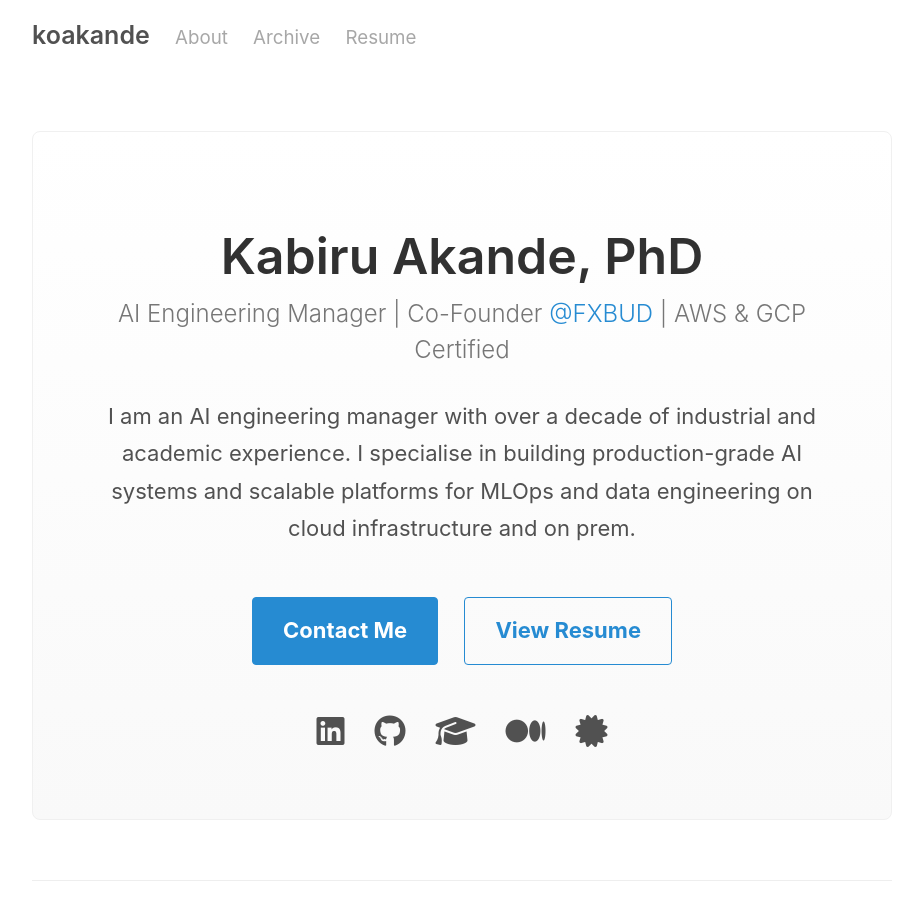
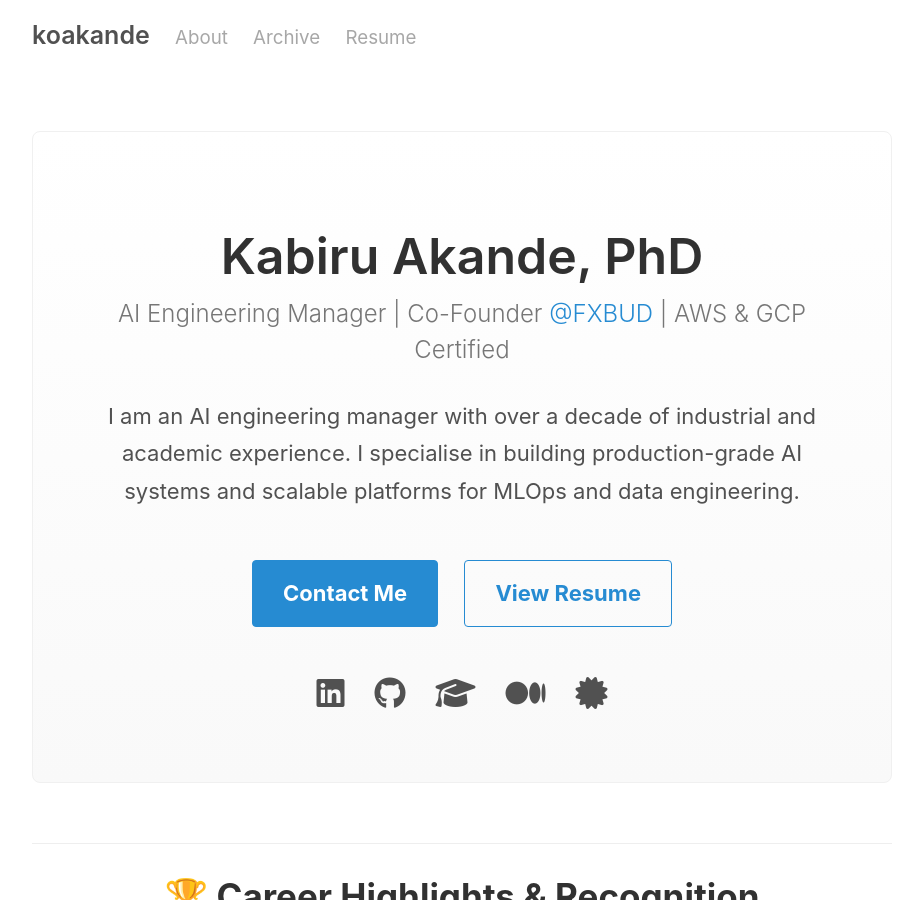
Before and after one commit to kbakande/kbakande.github.io, a Jekyll site: the page built from index.html, in a window 1280 px wide and 900 px high. Shown: the whole window, without its empty margins (178-1101 px from the left). Built offline with Jekyll 4.4.1, drawn with Linux system fonts in a browser that asks for light colours; the list of posts is cut into pages by our own code.

```diff
--- a/index.html
+++ b/index.html
@@ -14,7 +14,7 @@ title: Home
   <div class="hero-content">
     <p>
       I am an AI engineering manager with over a decade of industrial and academic experience.
-      I specialise in building production-grade AI systems and scalable platforms for MLOps and data engineering on cloud infrastructure and on prem.
+      I specialise in building production-grade AI systems and scalable platforms for MLOps and data engineering.
     </p>
 
     <div class="hero-actions">
```
